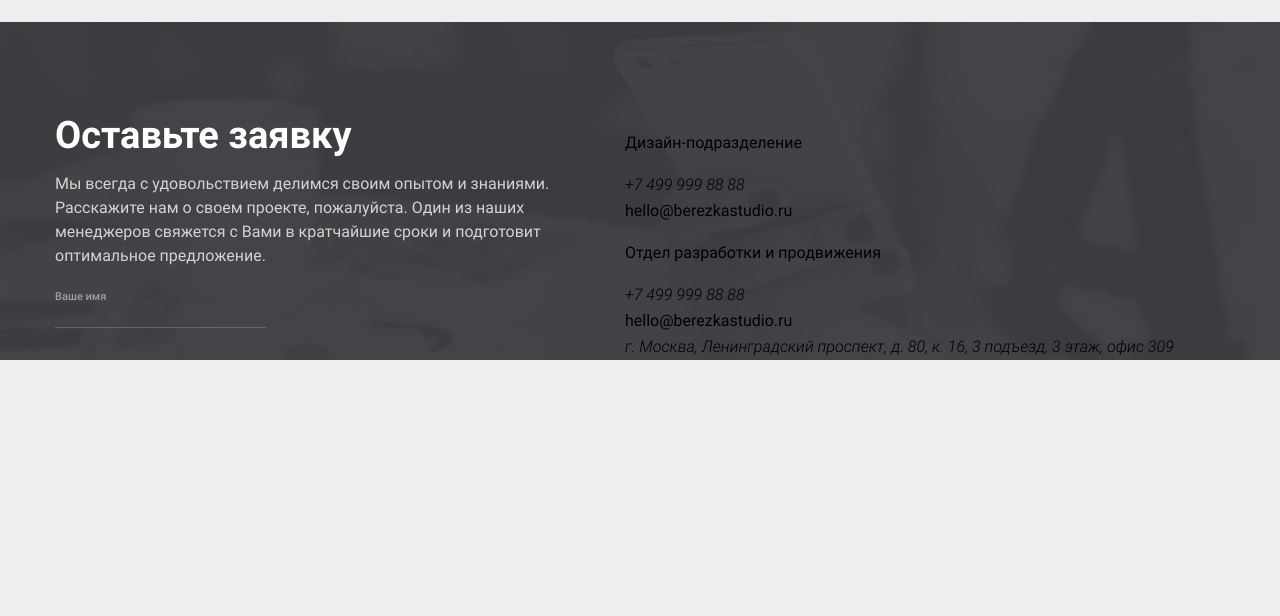
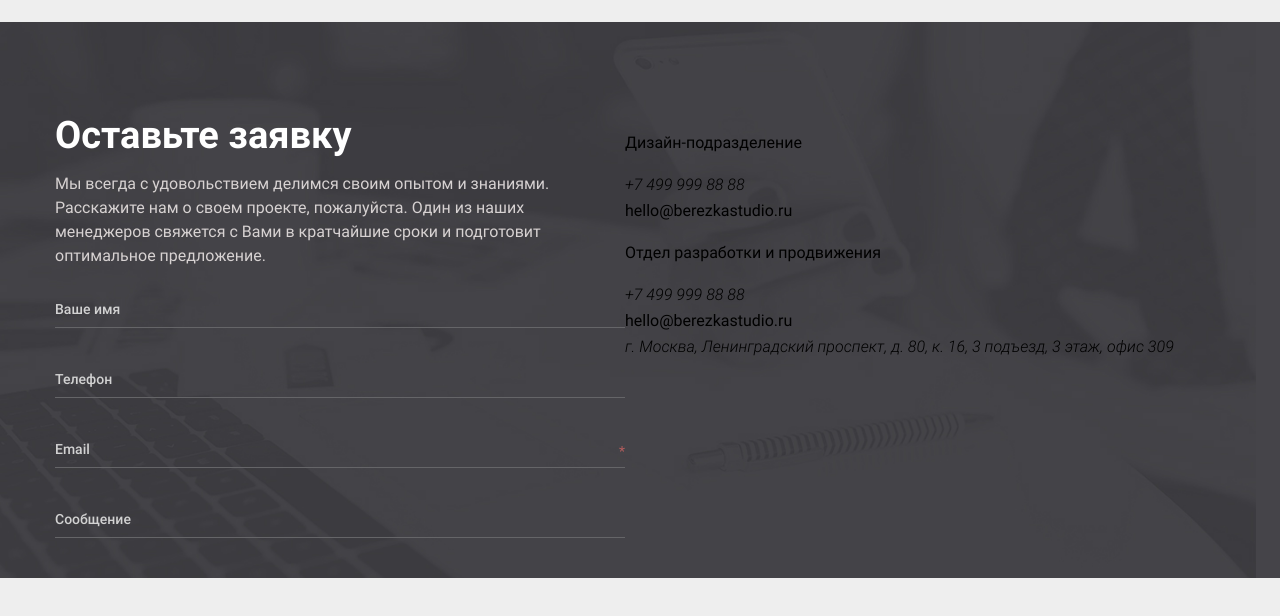
Before and after one commit to fregire/advert.github.io, a website: page src/index.html in a window 1280 px wide. Shown: the part 4342-4958 px from the top of the page. Drawn offline with Linux system fonts and the light colour scheme.

Commit message:
Формы без проверок

```diff
--- a/src/index.html
+++ b/src/index.html
@@ -408,10 +408,22 @@
 					<p class="callback__descr">Мы всегда с удовольствием делимся своим опытом и знаниями.
 					Расскажите нам о своем проекте, пожалуйста. Один из наших менеджеров свяжется с Вами в кратчайшие сроки и подготовит оптимальное предложение.</p>
 					<form action="#" class="form">
-						<div class="form__field">
-							<label class="form__name form__name--active" for="input__name">Ваше имя</label>
-							<input class="input" id="input__name" type="text">
-						</div>
+						<label class="form__field">
+							<span class="form__name">Ваше имя</span>
+							<input class="input" type="text" name="name">
+						</label>
+						<label class="form__field">
+							<span class="form__name">Телефон</span>
+							<input class="input" type="tel" name="phone">
+						</label>
+						<label class="form__field form__field--must">
+							<span class="form__name">Email</span>
+							<input class="input" type="email" name="email">
+						</label>
+						<label class="form__field">
+							<span class="form__name">Сообщение</span>
+							<input class="input" type="text" name="message">
+						</label>
 					</form>
 				</div>
 				<div class="callback__contacts contacts">
--- a/src/js/main.js
+++ b/src/js/main.js
@@ -41,3 +41,11 @@ $(".faq__btn").on("click", function() {
 });
 
 // Формы
+$("input").on("focus", function() {
+	$(this).siblings(".form__name").addClass("form__name--active");
+});
+$("input").on("blur", function() {
+	if($(this).val() == ""){
+		$(this).siblings(".form__name").removeClass("form__name--active");
+	}
+});
--- a/src/less/style.less
+++ b/src/less/style.less
@@ -37,6 +37,10 @@ img {
 /* Block - input */
 .input {
 	height: 30px;
+	width: 100%;
+
+	font-size: 16px;
+	color: #fff;
 
 	border: none;
 	border-bottom: 1px solid #656568;
@@ -48,6 +52,7 @@ img {
 .input:focus {
 	border-bottom-color: #828283;
 }
+
 /* Block - btn */
 .btn {
 	border: none;
@@ -942,12 +947,26 @@ img {
 .form__field {
 	position: relative;
 
+	margin-bottom: 40px;
+	display: block;
+	width: 100%;
 	height: 30px;
 }
 
+.form__field--must:after {
+	position: absolute;
+	right: 0;
+	bottom: 5px;
+
+	content: "*";
+	display: block;
+
+	color: #b35d5d;
+	font-size: 14px;
+}
 .form__name {
 	position: absolute;
-	top: 5px;
+	top: 0;
 	left: 0;
 
 	font-size: 14px;
@@ -962,7 +981,7 @@ img {
 }
 
 .form__name--active {
-	top: -10px;
+	top: -15px;
 
 	font-size: 11px;
 	color: #9f9f9f;
```
Also changed, not shown: src/css/style.css.
